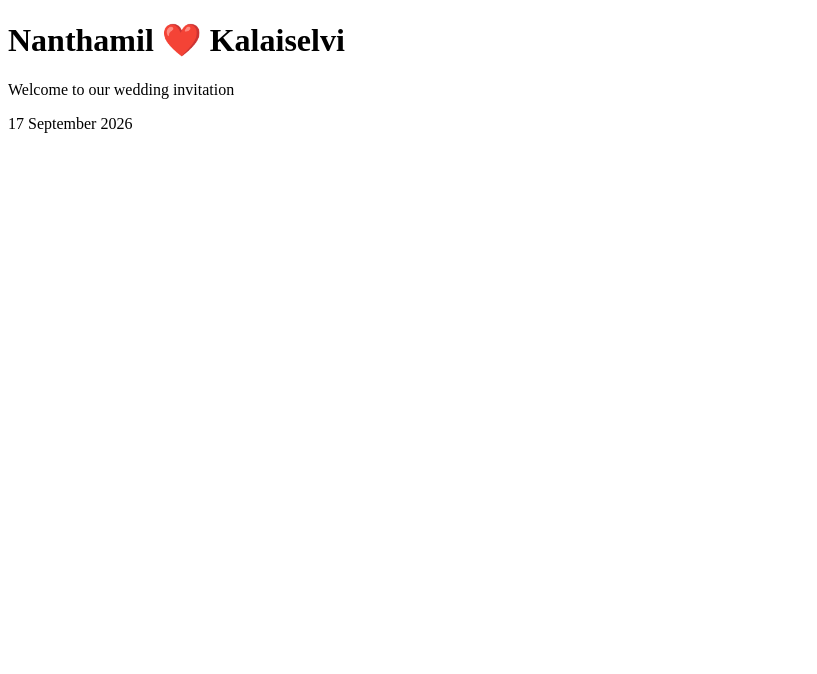
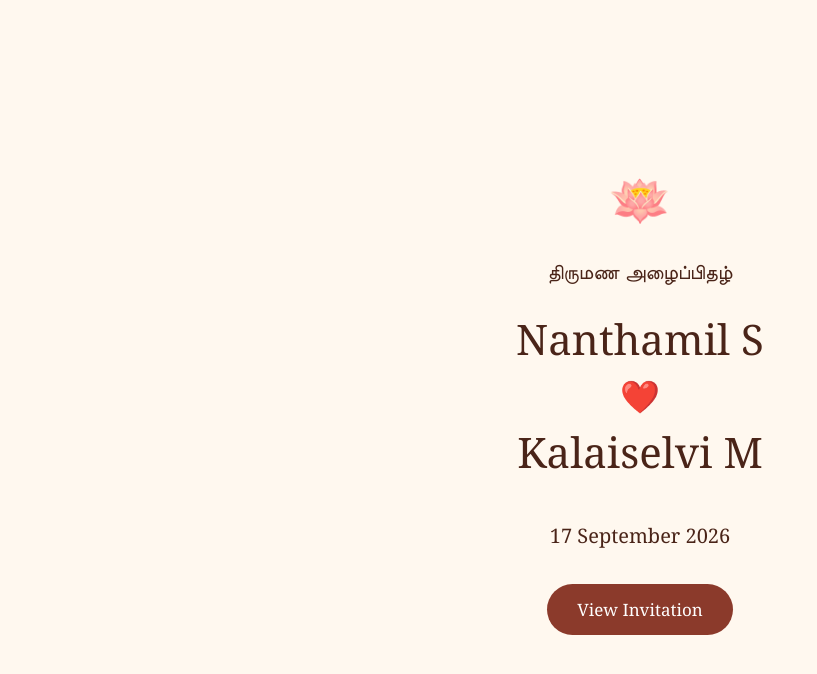
Before and after one commit to Nanthamilkumar/nanthamil-kalaiselvi-wedding, a plain HTML site: page index.html in a window 1280 px wide. Shown: the whole page, without its empty margins (0-817 px from the left). Drawn offline with Linux system fonts and the light colour scheme.

Commit message:
index.html

```diff
--- a/index.html
+++ b/index.html
@@ -1,21 +1,57 @@
 <!DOCTYPE html>
 <html lang="en">
+
 <head>
+
     <meta charset="UTF-8">
 
     <meta name="viewport"
           content="width=device-width, initial-scale=1.0">
 
     <title>Nanthamil & Kalaiselvi</title>
+
+    <link rel="stylesheet" href="style.css">
+
 </head>
 
 <body>
 
-    <h1>Nanthamil ❤️ Kalaiselvi</h1>
+    <main class="invitation">
 
-    <p>Welcome to our wedding invitation</p>
+        <div class="symbol">
+            🪷
+        </div>
 
-    <p>17 September 2026</p>
+        <div class="subtitle">
+            திருமண அழைப்பிதழ்
+        </div>
+
+        <div class="couple">
+
+            <div>
+                Nanthamil S
+            </div>
+
+            <div class="heart">
+                ❤️
+            </div>
+
+            <div>
+                Kalaiselvi M
+            </div>
+
+        </div>
+
+        <div class="date">
+            17 September 2026
+        </div>
+
+        <a href="#" class="button">
+            View Invitation
+        </a>
+
+    </main>
 
 </body>
+
 </html>
```
